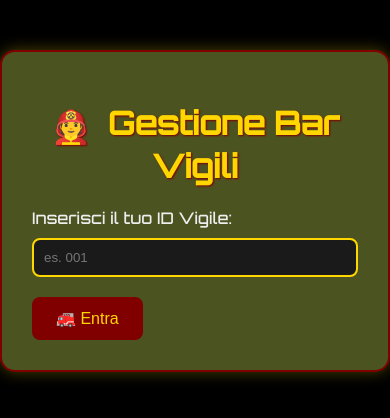
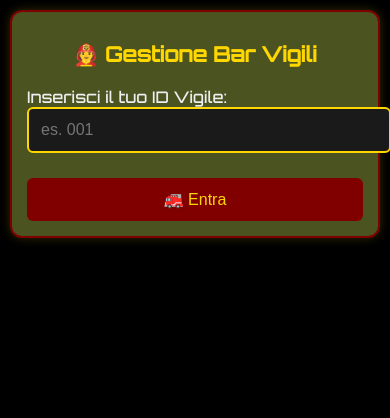
Before and after one commit to dvdrom89/barturnoa, a plain HTML site: page index.html in a window 390 px wide. Drawn offline with Linux system fonts and the light colour scheme.

Commit message:
Update style.css

```diff
--- a/style.css
+++ b/style.css
@@ -1,74 +1,86 @@
+
 body {
   font-family: 'Orbitron', sans-serif;
-  background-color: #000000;
-  color: #eeeeee;
+  background-color: #000;
+  color: #eee;
   margin: 0;
   padding: 0;
 }
 
 .container {
   max-width: 500px;
-  margin: 50px auto;
-  background: #4B5320; /* verde militare */
-  padding: 30px;
-  border-radius: 15px;
-  box-shadow: 0 0 15px rgba(255, 215, 0, 0.3); /* giallo */
-  border: 2px solid #800000; /* rosso bordeaux */
+  margin: 30px auto;
+  padding: 20px;
+  background: #4B5320;
+  border-radius: 12px;
+  box-shadow: 0 0 10px rgba(255, 215, 0, 0.2);
+  border: 2px solid #800000;
 }
 
 h1 {
+  font-size: 1.6rem;
   text-align: center;
-  color: #FFD700; /* giallo oro */
-  text-shadow: 1px 1px 2px #800000;
-}
-
-.helmet-icon {
-  font-size: 32px;
-  vertical-align: middle;
-  margin-right: 8px;
+  color: #FFD700;
+  margin-bottom: 20px;
 }
 
 input[type="text"] {
   width: 100%;
-  padding: 10px;
-  margin-top: 10px;
-  margin-bottom: 20px;
-  box-sizing: border-box;
+  padding: 12px;
+  font-size: 1.1rem;
+  margin-bottom: 15px;
   border: 2px solid #FFD700;
-  border-radius: 8px;
-  background-color: #1a1a1a;
-  color: #fff;
+  border-radius: 6px;
+  background: #1a1a1a;
+  color: white;
 }
 
 button {
-  padding: 12px 24px;
+  width: 100%;
+  padding: 12px;
+  font-size: 1.1rem;
   background-color: #800000;
+  color: #FFD700;
   border: none;
-  color: #FFD700;
-  font-size: 16px;
+  border-radius: 6px;
+  margin-top: 10px;
   cursor: pointer;
-  border-radius: 8px;
-  transition: background-color 0.3s;
 }
 
 button:hover {
   background-color: #a00000;
 }
 
-#user-section ul {
-  list-style-type: none;
-  padding-left: 0;
+#user-section li {
+  font-size: 1rem;
+  padding: 10px;
+  border-left: 4px solid #FFD700;
+  margin-bottom: 8px;
+  background: #2e2e2e;
+  border-radius: 5px;
 }
 
-#user-section li {
-  background-color: #2e2e2e;
-  margin-bottom: 6px;
-  padding: 10px;
-  border-radius: 5px;
-  border-left: 5px solid #FFD700;
+/* 🟨 Aggiungi questa parte per migliorare su dispositivi piccoli */
+@media (max-width: 480px) {
+  .container {
+    margin: 10px;
+    padding: 15px;
+  }
+
+  h1 {
+    font-size: 1.3rem;
+  }
+
+  input[type="text"], button {
+    font-size: 1rem;
+  }
+
+  #user-section li {
+    font-size: 0.95rem;
+  }
+
+  #qrcode {
+    text-align: center;
+    margin: 10px auto;
+  }
 }
-
-#user-credit {
-  color: #FFD700;
-  font-weight: bold;
-}
```
